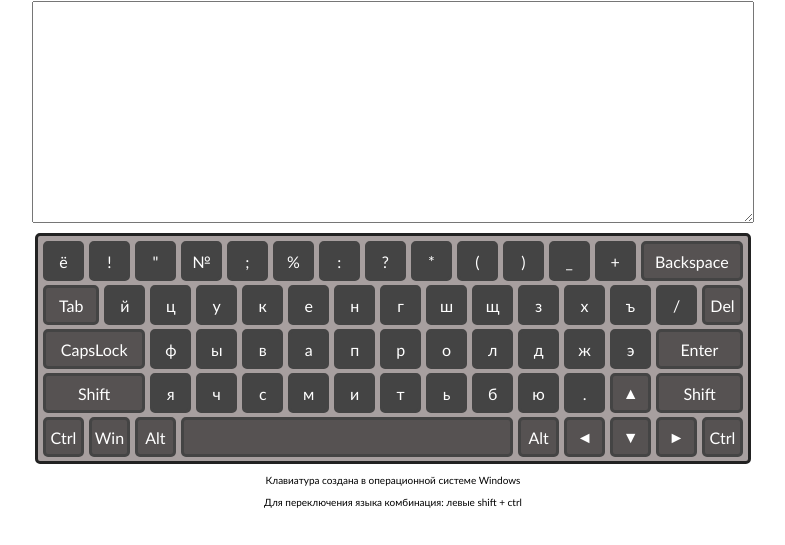
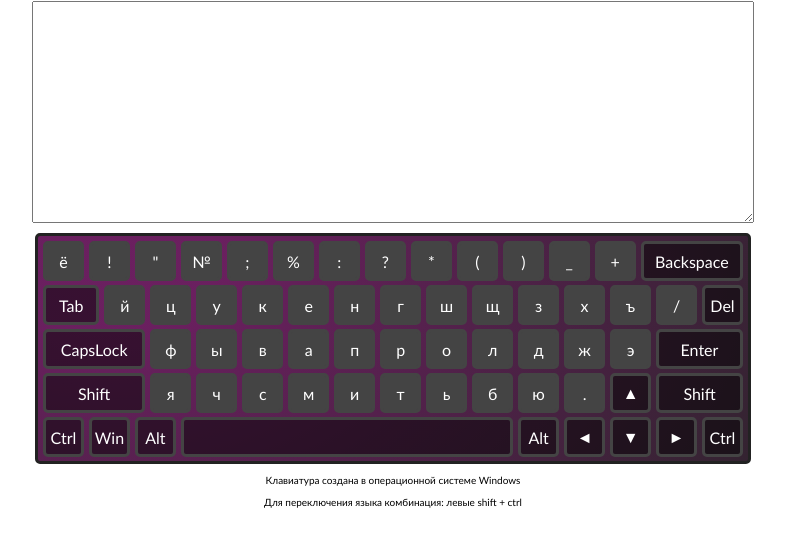
Before and after one commit to MikhailPakaliuk/virtual-keyboard, a website: page index.html in a window 1280 px wide. Shown: the part 55-600 px from the top of the page, without its empty margins (247-1032 px from the left). Drawn offline with Linux system fonts and the light colour scheme.

Commit message:
fix: background keyboard

```diff
--- a/style.css
+++ b/style.css
@@ -27,7 +27,7 @@ html {
     padding: 0.5rem;
     padding-left: 0.5rem;
     padding-bottom: 0;
-    background: #A79F9F;
+    background: radial-gradient(100% 215.42% at 10% 10%, #84228094 15%, #262425 120%), #33041ce6;
     border: 3px solid #222222;
     border-radius: 0.5rem
 }
```
